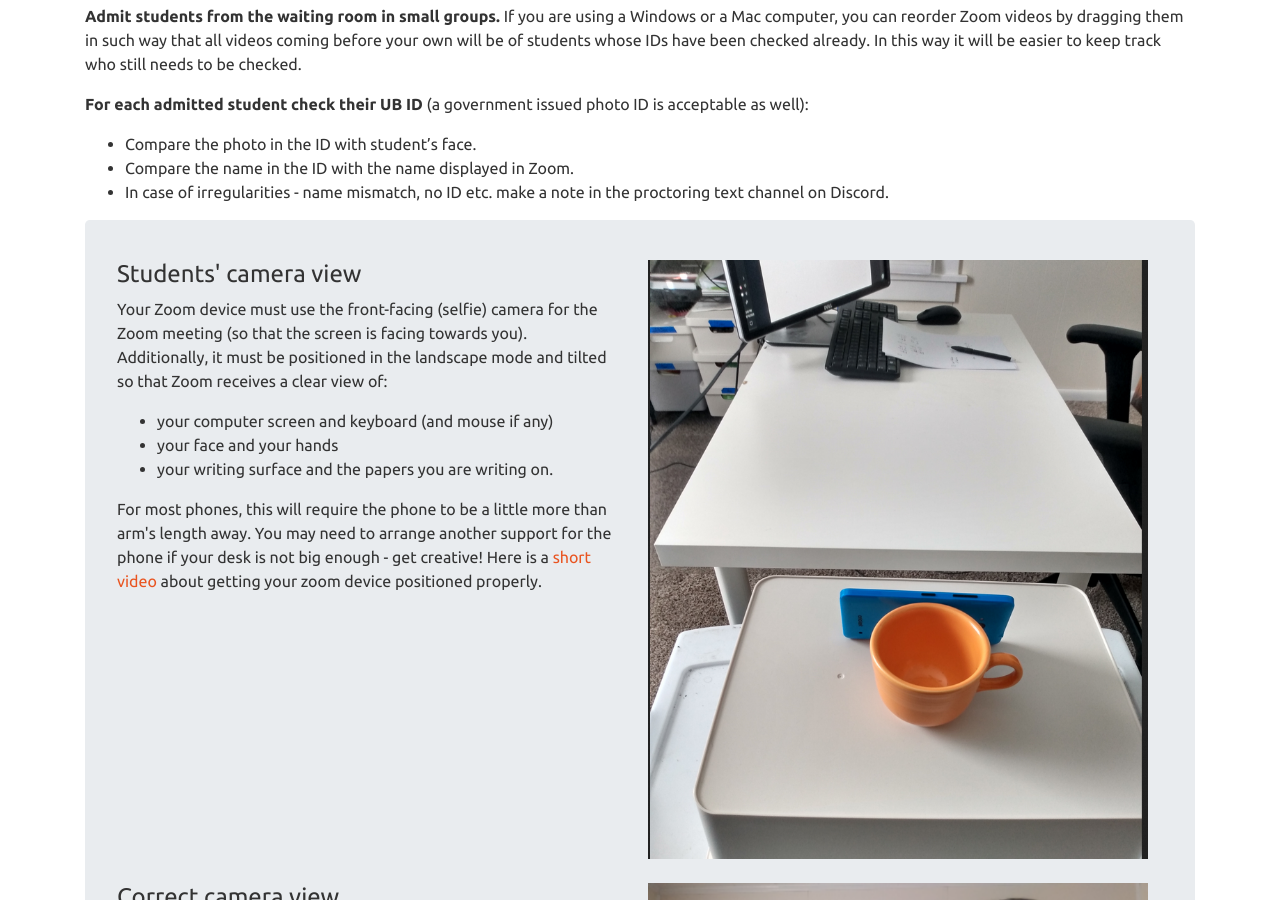
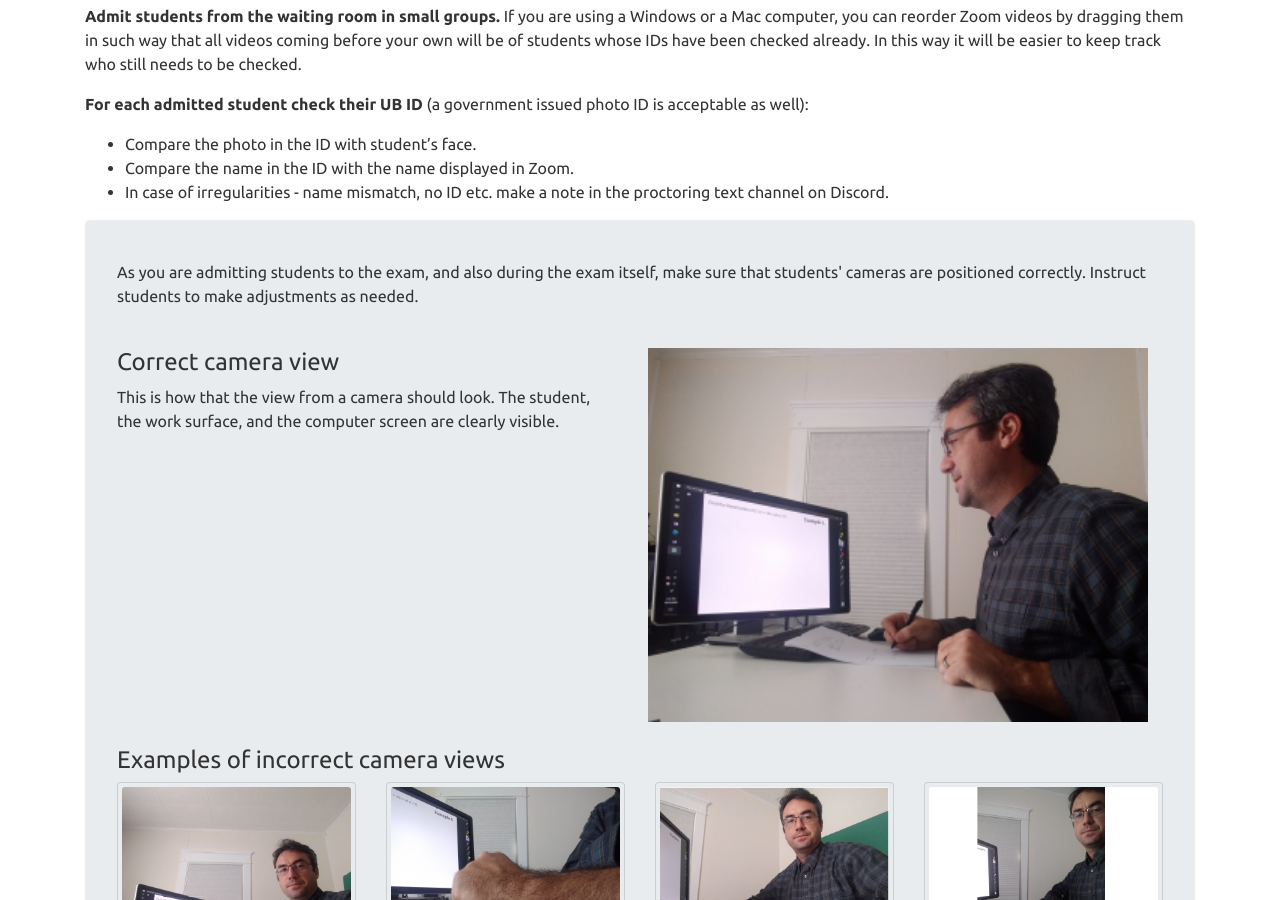
Before and after one commit to ub-math/exam_guides, a Jekyll site: the page built from docs/proctor.md, in a window 1280 px wide and 900 px high, scrolled down 3338 px. Built offline with Jekyll 4.4.1, drawn with Linux system fonts in a browser that asks for light colours.

Commit message:
Update proctor.md

```diff
--- a/docs/proctor.md
+++ b/docs/proctor.md
@@ -135,7 +135,6 @@ you can reorder Zoom videos by dragging them in such way that all videos coming
 be of students whose IDs have been checked already. In this way it will be easier to keep track who still needs to be checked.
 
 **For each admitted student check their UB ID** (a government issued photo ID is acceptable as well):
-
 * Compare the photo in the ID with student's face.
 * Compare the name in the ID with the name displayed in Zoom.
 * In case of irregularities - name mismatch, no ID etc. make a note in the proctoring text channel on Discord.
@@ -143,36 +142,15 @@ be of students whose IDs have been checked already. In this way it will be easie
 
 
 <div class="jumbotron" style="padding-top:40px; padding-bottom:20px;">
-<div class="container" style="padding-left:0">
-    <div class="row">
-        <div class="col-lg">
-            <h4>Students' camera view</h4>
-            <p>Your Zoom device must use the front-facing (selfie) camera for the Zoom meeting (so that the screen is facing towards you).
-            Additionally, it must be positioned in the landscape mode and tilted so that Zoom receives a clear view of:
-
-            <ul>
-            <li> your computer screen and keyboard (and mouse if any) </li>
-            <li> your face and your hands </li>
-            <li> your writing surface and the papers you are writing on. </li>
-            </ul>
-
-            For most phones, this will require the phone to be a little more than arm's length away. You may need to arrange another support
-            for the phone if your desk is not big enough - get creative!
-            Here is a <a href="https://ub.hosted.panopto.com/Panopto/Pages/Viewer.aspx?id=2e9ae623-b962-4c9a-a2cb-ac5b0149db4c"  target="_blank">short video</a>
-            about getting your zoom device positioned properly.</p>
-      </div>
-      <div class="col-lg">
-        <img style='width:500px;' src="./assets/images/phone_setup.png" />
-      </div>
-    </div>
-</div>
+<p> As you are admitting students to the exam,  and also during the exam itself, make sure that students'
+cameras are positioned correctly. Instruct students to make adjustments as needed.</p>
 
 <br/>
 <div class="container" style="padding-left:0">
      <div class="row">
         <div class="col-lg">
         <h4>Correct camera view</h4>
-        <p>This is how that the view from a camera should look. The student,  the work surface, and the computer screen are clearly visible.</p>
+        <p>This is how that the view from a camera should look. The student, the work surface, and the computer screen are clearly visible.</p>
        </div>
        <div class="col-lg">
         <img style='width:500px;' src="./assets/images/camera_view_correct.png" />
```
